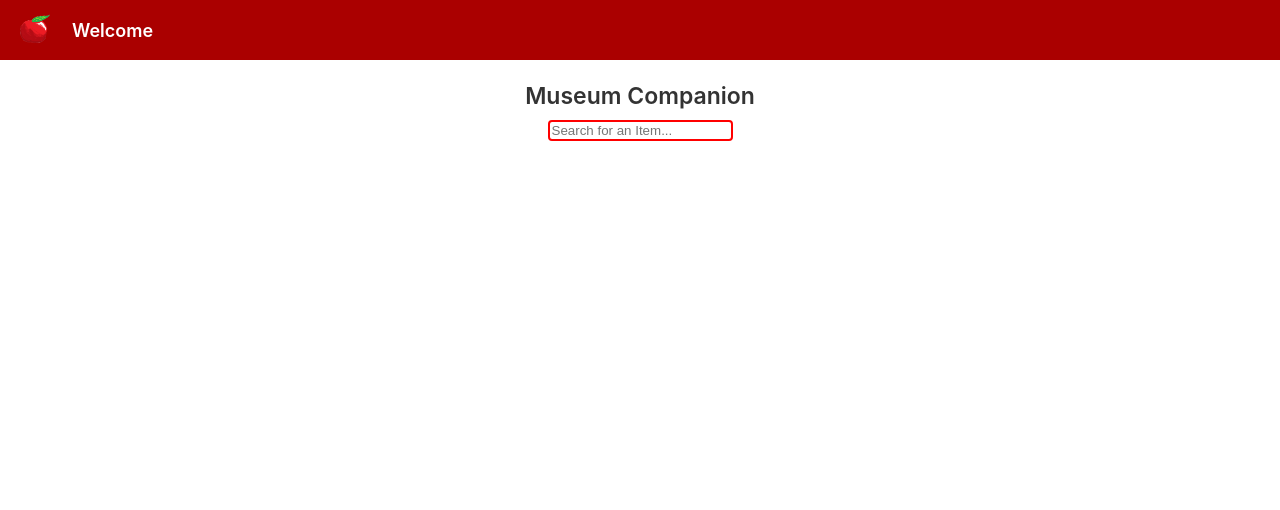
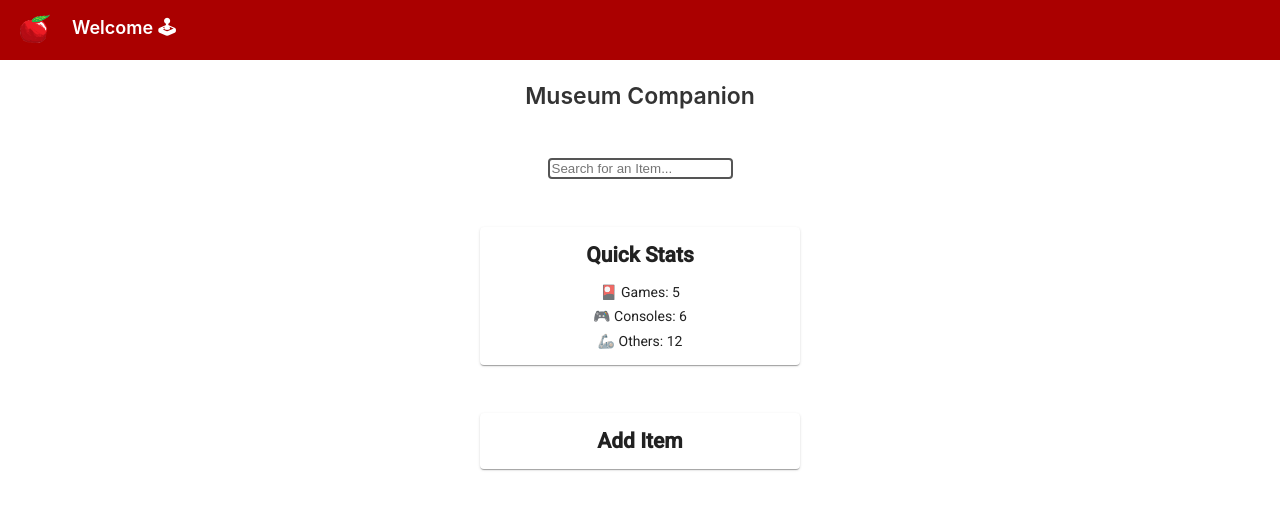
Before and after one commit to AmauryDanisCousandier/MuseumCompanion-ui, an Angular app: page / in a window 1280 px wide. Shown: the top 510 px of the page. Built offline with nearby package versions, Linux system fonts and the light colour scheme.

Commit message:
quick stats

```diff
--- a/package.json
+++ b/package.json
@@ -11,10 +11,12 @@
   "private": true,
   "dependencies": {
     "@angular/animations": "~13.0.0",
+    "@angular/cdk": "^13.1.2",
     "@angular/common": "~13.0.0",
     "@angular/compiler": "~13.0.0",
     "@angular/core": "~13.0.0",
     "@angular/forms": "~13.0.0",
+    "@angular/material": "^13.1.2",
     "@angular/platform-browser": "~13.0.0",
     "@angular/platform-browser-dynamic": "~13.0.0",
     "@angular/router": "~13.0.0",
--- a/src/app/app.component.html
+++ b/src/app/app.component.html
@@ -4,10 +4,19 @@
     alt="Angular Logo"
     src="../assets/logo_dashboard.png"
   />
-  <span>Welcome</span>
+  <span>Welcome 🕹</span>
   <div class="spacer"></div>
 </div>
 <div class="content">
   <span class="title">Museum Companion</span>
   <input type="text" placeholder="Search for an Item...">
+  <mat-card>
+    <h2>Quick Stats</h2>
+    <p>🎴 Games: {{gameNbr}}</p>
+    <p>🎮 Consoles: {{consoleNbr}}</p>
+    <p>🦾 Others: {{accessNbr}}</p>
+  </mat-card>
+  <mat-card>
+    <h2>Add Item</h2>
+  </mat-card>
 </div>
--- a/src/app/app.component.scss
+++ b/src/app/app.component.scss
@@ -42,7 +42,7 @@ p {
 }
 
 .title{
-  margin-bottom: 1%;
+  margin-bottom: 5%;
   font-size: 23px;
   font-weight: 600;
 }
@@ -61,12 +61,25 @@ p {
 }
 
 .content input {
-  border: 2px solid red;
+  border: 2px solid #555;
   border-radius: 4px;
 }
 
+.content mat-card {
+  margin-top: 5%;
+  width: 30%;
+  display: flex;
+  flex-direction: column;
+  align-items: center;
+}
+
+mat-card p {
+  padding-top: 3%;
+
+}
+
 input[type=text]:focus {
-    border: 3px solid #555;
+    border: 3px solid #aa0000;
     outline: none;
   }
 
--- a/src/app/app.component.ts
+++ b/src/app/app.component.ts
@@ -1,4 +1,4 @@
-import { Component } from '@angular/core';
+import { Component, Input, OnInit, Output, EventEmitter } from '@angular/core';
 
 @Component({
   selector: 'app-root',
@@ -6,5 +6,10 @@ import { Component } from '@angular/core';
   styleUrls: ['./app.component.scss']
 })
 export class AppComponent {
-  title = 'videogameMuseumcompanion';
+  gameNbr = 5;
+  consoleNbr = 6;
+  accessNbr = 12;
+  // @Input() gameNbr = Number;
+  // @Input() consoleNbr = Number;
+  // @Input() accessNbr = Number;
 }
--- a/src/app/app.module.ts
+++ b/src/app/app.module.ts
@@ -1,8 +1,10 @@
 import { NgModule } from '@angular/core';
 import { BrowserModule } from '@angular/platform-browser';
+import { MatCardModule } from '@angular/material/card';
 
 import { AppRoutingModule } from './app-routing.module';
 import { AppComponent } from './app.component';
+import { BrowserAnimationsModule } from '@angular/platform-browser/animations';
 
 @NgModule({
   declarations: [
@@ -10,7 +12,9 @@ import { AppComponent } from './app.component';
   ],
   imports: [
     BrowserModule,
-    AppRoutingModule
+    MatCardModule,
+    AppRoutingModule,
+    BrowserAnimationsModule
   ],
   providers: [],
   bootstrap: [AppComponent]
--- a/src/index.html
+++ b/src/index.html
@@ -2,10 +2,13 @@
 <html lang="en">
 <head>
   <meta charset="utf-8">
-  <title>VideogameMuseumcompanion</title>
+  <title>Museum Companion | Games</title>
   <base href="/">
   <meta name="viewport" content="width=device-width, initial-scale=1">
-  <link rel="icon" type="image/x-icon" href="favicon.ico">
+  <link rel="icon" href="./assets/logo_dashboard.png">
+  <link rel="preconnect" href="https://fonts.gstatic.com">
+  <link href="https://fonts.googleapis.com/css2?family=Roboto:wght@300;400;500&display=swap" rel="stylesheet">
+  <link href="https://fonts.googleapis.com/icon?family=Material+Icons" rel="stylesheet">
 </head>
 <body>
   <app-root></app-root>
--- a/src/styles.scss
+++ b/src/styles.scss
@@ -1 +1,39 @@
+
+// Custom Theming for Angular Material
+// For more information: https://material.angular.io/guide/theming
+@use '@angular/material' as mat;
+// Plus imports for other components in your app.
+
+// Include the common styles for Angular Material. We include this here so that you only
+// have to load a single css file for Angular Material in your app.
+// Be sure that you only ever include this mixin once!
+@include mat.core();
+
+// Define the palettes for your theme using the Material Design palettes available in palette.scss
+// (imported above). For each palette, you can optionally specify a default, lighter, and darker
+// hue. Available color palettes: https://material.io/design/color/
+$videogameMuseumcompanion-primary: mat.define-palette(mat.$indigo-palette);
+$videogameMuseumcompanion-accent: mat.define-palette(mat.$pink-palette, A200, A100, A400);
+
+// The warn palette is optional (defaults to red).
+$videogameMuseumcompanion-warn: mat.define-palette(mat.$red-palette);
+
+// Create the theme object. A theme consists of configurations for individual
+// theming systems such as "color" or "typography".
+$videogameMuseumcompanion-theme: mat.define-light-theme((
+  color: (
+    primary: $videogameMuseumcompanion-primary,
+    accent: $videogameMuseumcompanion-accent,
+    warn: $videogameMuseumcompanion-warn,
+  )
+));
+
+// Include theme styles for core and each component used in your app.
+// Alternatively, you can import and @include the theme mixins for each component
+// that you are using.
+@include mat.all-component-themes($videogameMuseumcompanion-theme);
+
 /* You can add global styles to this file, and also import other style files */
+
+html, body { height: 100%; }
+body { margin: 0; font-family: Roboto, "Helvetica Neue", sans-serif; }
```
Also changed, not shown: 1 other file (tests, documents, lock files or other folders).
